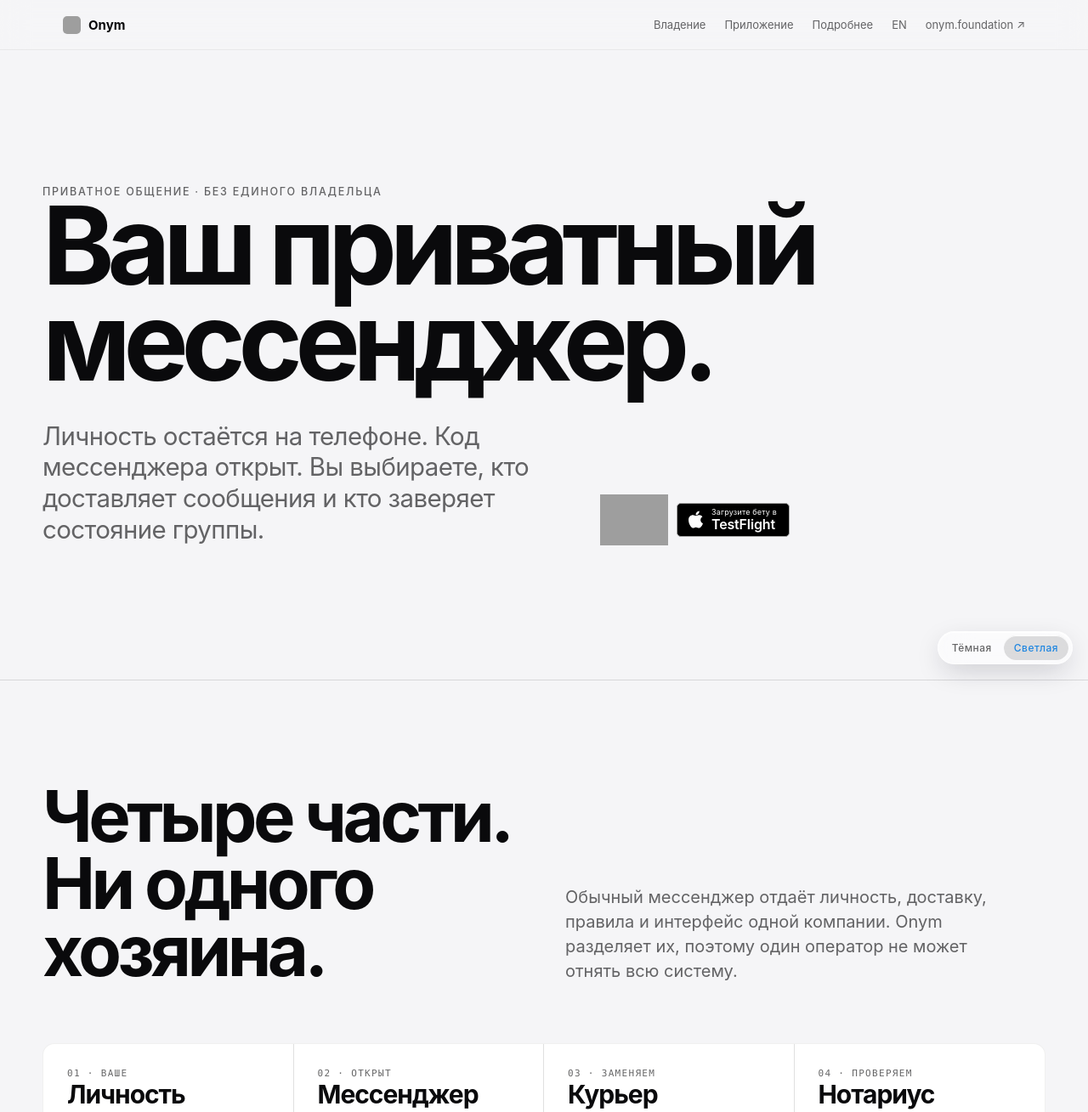
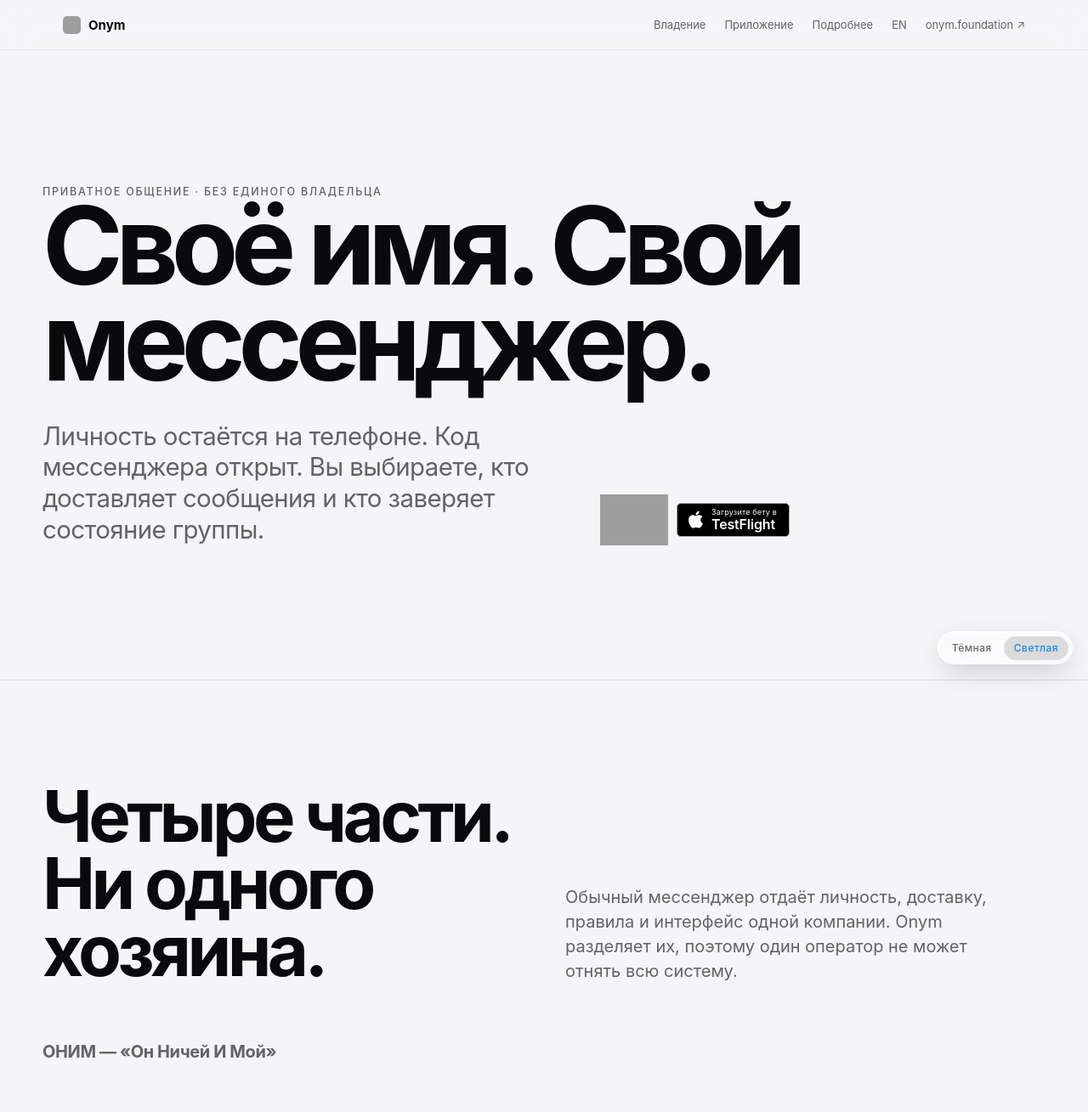
Before and after one commit to onymchat/onym-website, a plain HTML site: page public/ru/index.html in a window 1280 px wide. Shown: the top 1309 px of the page at 85% size. Drawn offline with Linux system fonts and the light colour scheme; grey boxes are pictures that could not be loaded.

Commit message:
ru: adopt the Russian branding on the home page
Hero h1, title, and og:title carry «Своё имя. Свой мессенджер.»;
the ОНИМ — «Он Ничей И Мой» backronym joins the ownership section
as a brand line, with the linguistics footnote in the footer.
Russian typography: guillemets, spaced em dashes, ё preserved.
English pages and shared assets untouched.

Co-Authored-By: Claude Fable 5 <noreply@anthropic.com>

```diff
--- a/public/ru/index.html
+++ b/public/ru/index.html
@@ -3,14 +3,14 @@
 <head>
 <meta charset="utf-8"/>
 <meta name="viewport" content="width=device-width,initial-scale=1"/>
-<title>Onym — ваш приватный мессенджер</title>
+<title>Onym — Своё имя. Свой мессенджер.</title>
 <meta name="description" content="Приватный мессенджер, которым владеете вы. Личность остаётся на телефоне. Вы выбираете курьера и нотариуса. Открытые клиенты для iPhone и Android."/>
 <meta name="theme-color" content="#0e0e10" media="(prefers-color-scheme: dark)"/>
 <meta name="theme-color" content="#f5f5f7" media="(prefers-color-scheme: light)"/>
 <link rel="icon" type="image/png" href="/assets/icon-light.png"/>
 <link rel="apple-touch-icon" href="/assets/icon-light.png"/>
 <meta property="og:type" content="website"/>
-<meta property="og:title" content="Onym — ваш приватный мессенджер"/>
+<meta property="og:title" content="Onym — Своё имя. Свой мессенджер."/>
 <meta property="og:description" content="Личность, мессенджер, курьер и нотариус разделены — и могут принадлежать вам."/>
 <meta property="og:image" content="https://onym.app/assets/og-card.jpg"/>
 <meta name="twitter:card" content="summary_large_image"/>
@@ -51,6 +51,7 @@
   .tf-badge-copy small{font-size:9px;font-weight:400;letter-spacing:.02em;margin-bottom:2px}
   .tf-badge-copy b{font-size:16px;font-weight:600;letter-spacing:-.01em}
   .legal{margin:14px auto 0;font-size:11px}
+  .brandline{font-size:clamp(20px,2vw,26px);font-weight:650;letter-spacing:-.02em;margin-top:16px}
   .ownership{padding:120px 0;border-top:1px solid var(--hair)}
   .section-head{display:grid;grid-template-columns:1fr 1fr;gap:50px;margin-bottom:70px}
   h2{font-size:clamp(48px,6.5vw,88px);line-height:.95;letter-spacing:-.055em}
@@ -149,7 +150,7 @@
   <section class="hero">
 <div class="wrap">
 <p class="eyebrow">Приватное общение · без единого владельца</p>
-<h1>Ваш приватный мессенджер.</h1>
+<h1>Своё имя. Свой мессенджер.</h1>
 <div class="hero-copy">
 <p>Личность остаётся на телефоне. Код мессенджера открыт. Вы выбираете, кто доставляет сообщения и кто заверяет состояние группы.</p>
 <div class="actions">
@@ -164,6 +165,7 @@
 <div class="section-head">
 <h2>Четыре части.<br/>Ни одного хозяина.</h2>
 <p>Обычный мессенджер отдаёт личность, доставку, правила и интерфейс одной компании. Onym разделяет их, поэтому один оператор не может отнять всю систему.</p>
+<p class="brandline">ОНИМ — «Он Ничей И Мой»</p>
 </div>
 <div class="layers">
     <article class="layer">
@@ -289,6 +291,7 @@
 </div>
 </div>
 <p class="wrap legal">Google Play и логотип Google Play являются товарными знаками корпорации Google LLC.</p>
+<p class="wrap legal">«Оним» — лингвистический термин: имя собственное.</p>
 </footer>
 <script>
   const steps=[...document.querySelectorAll(".step")],shots=[...document.querySelectorAll(".shot")],dots=[...document.querySelectorAll(".dot")],screenOrder=[2,5,0,4,3];let active=-1,raf=0;
```
